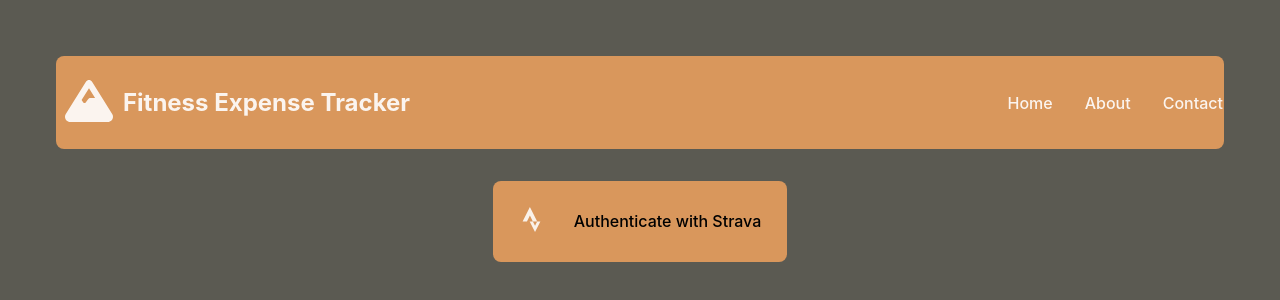
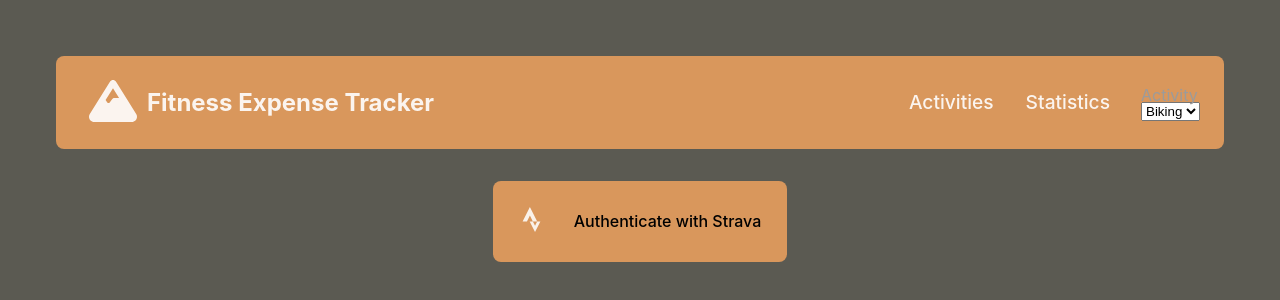
Before and after one commit to dborah123/FitnessExpenseTracker2.0, a React (Vite) app in the folder fitnessexpensetracker2.0.client/: page / in a window 1280 px wide. Shown: the top 300 px of the page. Built offline with nearby package versions, Linux system fonts and the light colour scheme.

Commit message:
Implement Filter in NavBar

```diff
--- a/fitnessexpensetracker2.0.client/src/App.jsx
+++ b/fitnessexpensetracker2.0.client/src/App.jsx
@@ -6,6 +6,7 @@ import { useState, useEffect, useRef } from 'react';
 import { getRegisterClientURL } from './libraryfunctions/urllib';
 import { BrowserRouter, Routes } from 'react-router-dom';
 import { NavBar } from './components/NavBar/NavBar';
+import { ActivityTypes } from './libraryfunctions/ActivityType';
 
 function App() {
 
@@ -15,8 +16,14 @@ function App() {
         return urlParams.get('code');
     }
 
+    const [filter, setFilter] = useState(ActivityTypes.Biking);
     const [isLoggedIn, setIsLoggedIn] = useState(false);
     const [athlete, setAthlete] = useState(false);
+
+    function filterCallback(filterStatus) {
+        setFilter(filterStatus);
+        console.log(filter);
+    }
 
     const code = getAccessCodeQueryParam();
 
@@ -45,7 +52,7 @@ function App() {
         <div>
             <div className="vert-itm">
                 <BrowserRouter>
-                    <NavBar />
+                    <NavBar filterCallback={filterCallback} />
                 </BrowserRouter>
             </div>
             <div className="vert-itm">
--- /dev/null
+++ b/fitnessexpensetracker2.0.client/src/components/Filter/Filter.jsx
@@ -0,0 +1,43 @@
+import PropTypes from 'prop-types';
+import { ActivityTypes } from '../../libraryfunctions/ActivityType';
+
+export const Filter = (props) => {
+
+    const generateActivityTypeOptions = () => {
+        const options = [];
+        for (let [key, value] of Object.entries(ActivityTypes)) {
+            options.push(
+                <option key={key} value={value}>
+                    {key}
+                </option>
+            );
+        }
+
+        return options;
+    }
+
+    const filterCallback = (event) => {
+        props.filterCallback(event.target.value);
+    }
+
+    const activityTypeOptions = generateActivityTypeOptions();
+
+    return (
+        <>
+            <div className="flex-item form__group field">
+                <label className="form__label" htmlFor="expenseType">Activity</label>
+                <select
+                    id="expenseType"
+                    name="expenseType"
+                    onChange={filterCallback}
+                >
+                    {activityTypeOptions}
+                </select>
+            </div>
+        </>
+    );
+}
+
+Filter.propTypes = {
+    filterCallback: PropTypes.func,
+}
--- a/fitnessexpensetracker2.0.client/src/components/NavBar/NavBar.jsx
+++ b/fitnessexpensetracker2.0.client/src/components/NavBar/NavBar.jsx
@@ -1,10 +1,12 @@
+import PropTypes from 'prop-types';
 import { FaMountain } from "react-icons/fa6";
 import { IconContext } from "react-icons";
-import { Nav, NavLink, NavLogo, Bars, NavMenu } from "./styles/NarBarStyle";
+import { Filter } from '../Filter/Filter';
+import { Nav, NavLink, NavLogo, NavMenu } from "./styles/NarBarStyle";
 import "./styles/NavBar.css"
 
 
-export const NavBar = () => {
+export const NavBar = (props) => {
     return (
         <>
             <Nav>
@@ -29,22 +31,21 @@ export const NavBar = () => {
                         to="/"
                         activestyle={{ color: 'black' }}
                     >
-                        Home
+                        Activities
                     </NavLink>
                     <NavLink
                         to="/about"
                         activestyle={{ color: 'black' }}
                     >
-                        About
+                        Statistics
                     </NavLink>
-                    <NavLink
-                        to="/contact"
-                        activestyle={{ color: 'black' }}
-                    >
-                        Contact
-                    </NavLink>
+                    <Filter filterCallback={props.filterCallback} />
                 </NavMenu>
             </Nav>
         </>
     );
 }
+
+NavBar.propTypes = {
+    filterCallback : PropTypes.func,
+}
--- a/fitnessexpensetracker2.0.client/src/components/NavBar/styles/NarBarStyle.js
+++ b/fitnessexpensetracker2.0.client/src/components/NavBar/styles/NarBarStyle.js
@@ -1,4 +1,3 @@
-import { FaBars } from "react-icons/fa";
 import { NavLink as Link } from "react-router-dom";
 import { styled } from "styled-components";
 
@@ -10,7 +9,7 @@ export const Nav = styled.nav`
     display: flex;
     justify-content: space-between;
     align-items: center;
-    padding: 0.2rem 0.5rem;
+    padding: 0.2rem 2rem;
     z-index: 12;
 `;
 export const NavLogo = styled(Link)`
@@ -29,8 +28,7 @@ export const NavLogo = styled(Link)`
 
 export const NavLink = styled(Link)`
     color: #fff;
-    display: flex;
-    align-items: center;
+    font-size: 1.2rem;
     text-decoration: none;
     padding: 0 1rem;
     height: 100%;
@@ -40,20 +38,6 @@ export const NavLink = styled(Link)`
     &:hover {
      opacity: 1.0
     }
-`;
-
-export const Bars = styled(FaBars)`
-  display: none;
-  color: #fff;
-  @media screen and (max-width: 768px) {
-    display: block;
-    position: absolute;
-    top: 0;
-    right: 0;
-    transform: translate(-100%, 75%);
-    font-size: 1.8rem;
-    cursor: pointer;
-  }
 `;
 
 export const NavMenu = styled.div`
--- /dev/null
+++ b/fitnessexpensetracker2.0.client/src/libraryfunctions/ActivityType.js
@@ -0,0 +1,4 @@
+export const ActivityTypes = {
+    Biking: 0,
+    Skiing: 1,
+}
```
Also changed, not shown: 1 other file (tests, documents, lock files or other folders).
